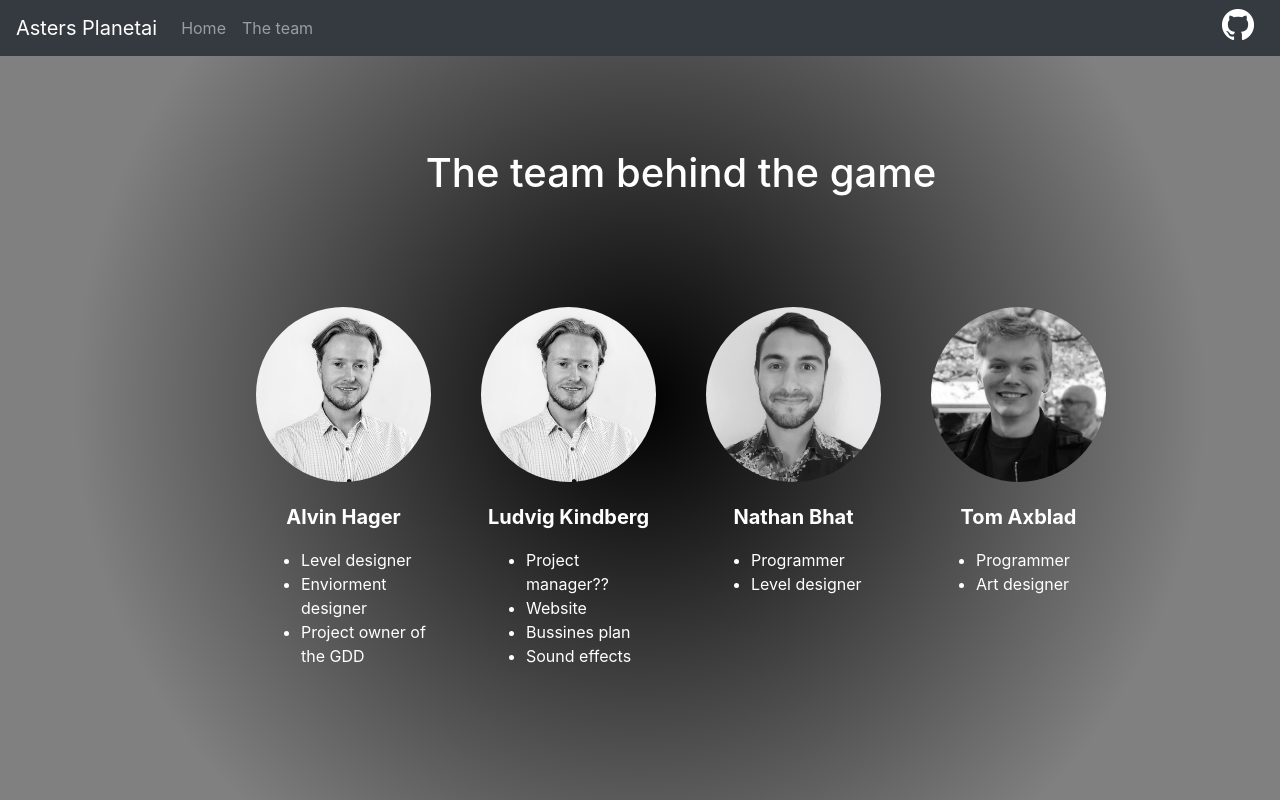
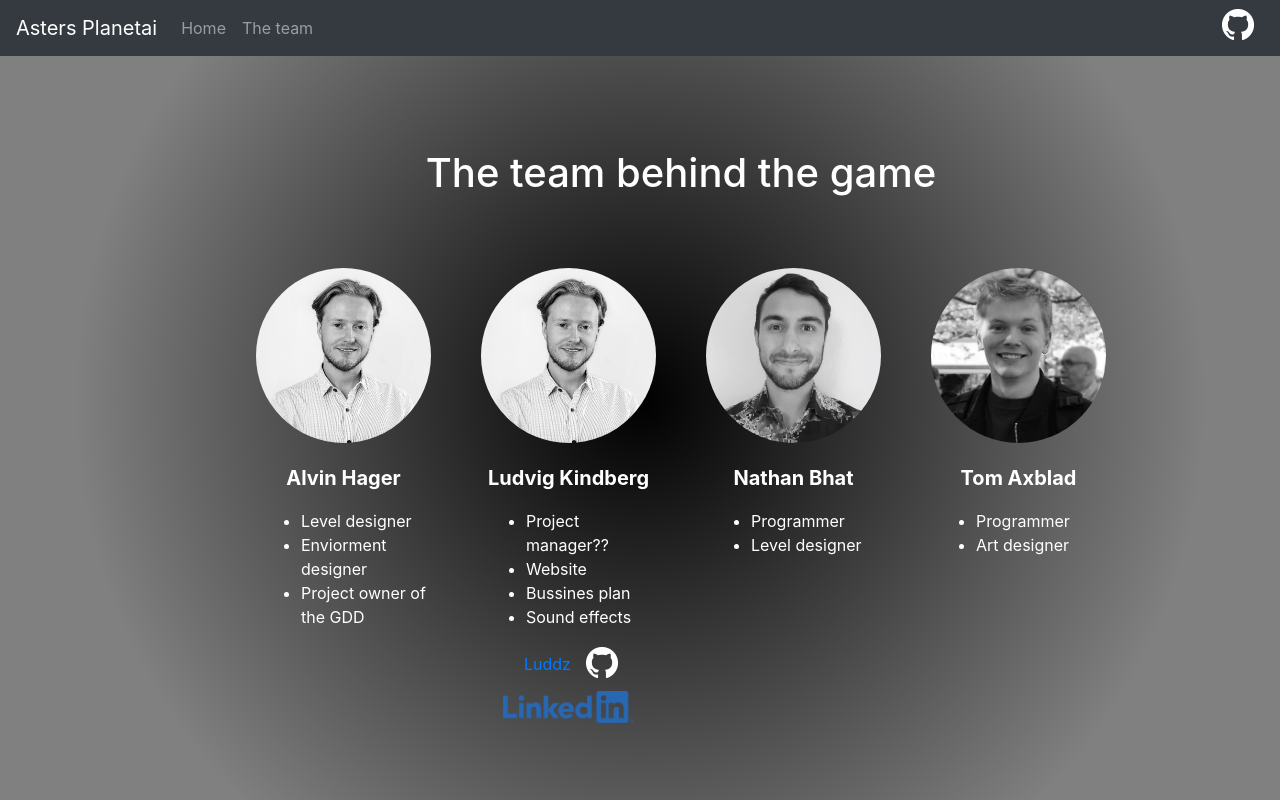
Before and after one commit to luddz/timegame, a React (Create React App) app in the folder timepage/: page /#/about in a window 1280 px wide. Built offline with nearby package versions, Linux system fonts and the light colour scheme.

Commit message:
Added the LinkedIn logo and Github logo as contact info

```diff
--- a/timepage/src/About/about.css
+++ b/timepage/src/About/about.css
@@ -46,3 +46,14 @@
     text-align: left;
     margin-left: 5px;
 }
+
+
+.linkedInImg{
+  height: 32px;
+}
+
+.contactDiv{
+  display: inline-grid;
+  grid-auto-rows: auto auto;
+  grid-row-gap: 10px;
+}
--- a/timepage/src/About/about.js
+++ b/timepage/src/About/about.js
@@ -6,6 +6,8 @@ import tom from '../Assets/Tom-bw.jpeg';
 import 'bootstrap/dist/css/bootstrap.css';
 import './about.css'
 import Image from 'react-bootstrap/Image'
+import gitLogo from '../Assets/GitHub-Mark-Light-32px.png'
+import linkedIn from '../Assets/LI-Logo.png'
 // import '../App.css'
 
 class About extends Component {
@@ -34,6 +36,17 @@ class About extends Component {
                 <li>Bussines plan</li>
                 <li>Sound effects</li>
               </ul>
+              <div className="contactDiv">
+                <a href='http://www.github.com/luddz/timegame' rel="noreferrer noopener" target='_blank'>
+                  <div className="gitGrid">
+                    <p>Luddz</p>
+                    <Image className="githubImage" src={gitLogo} fluid/>
+                    </div>
+                  </a>
+                <a href='https://www.linkedin.com/in/ludvig-kindberg/' target='_blank' rel="noreferrer noopener">
+                    <Image className="linkedInImg" src={linkedIn}/>
+                </a>
+              </div>
             </div>
             <div>
               <Image className="aboutImageCenter" src={nathan} roundedCircle/>
--- a/timepage/src/App.css
+++ b/timepage/src/App.css
@@ -2,6 +2,7 @@
   display: inline-grid;
   grid-template-columns: auto auto;
   grid-column-gap: 10px;
+  margin-top: 2%;
 }
 .gitGrid > p {
   text-align: center;
```
Also changed, not shown: timepage/src/Assets/LI-Logo.png (added).
